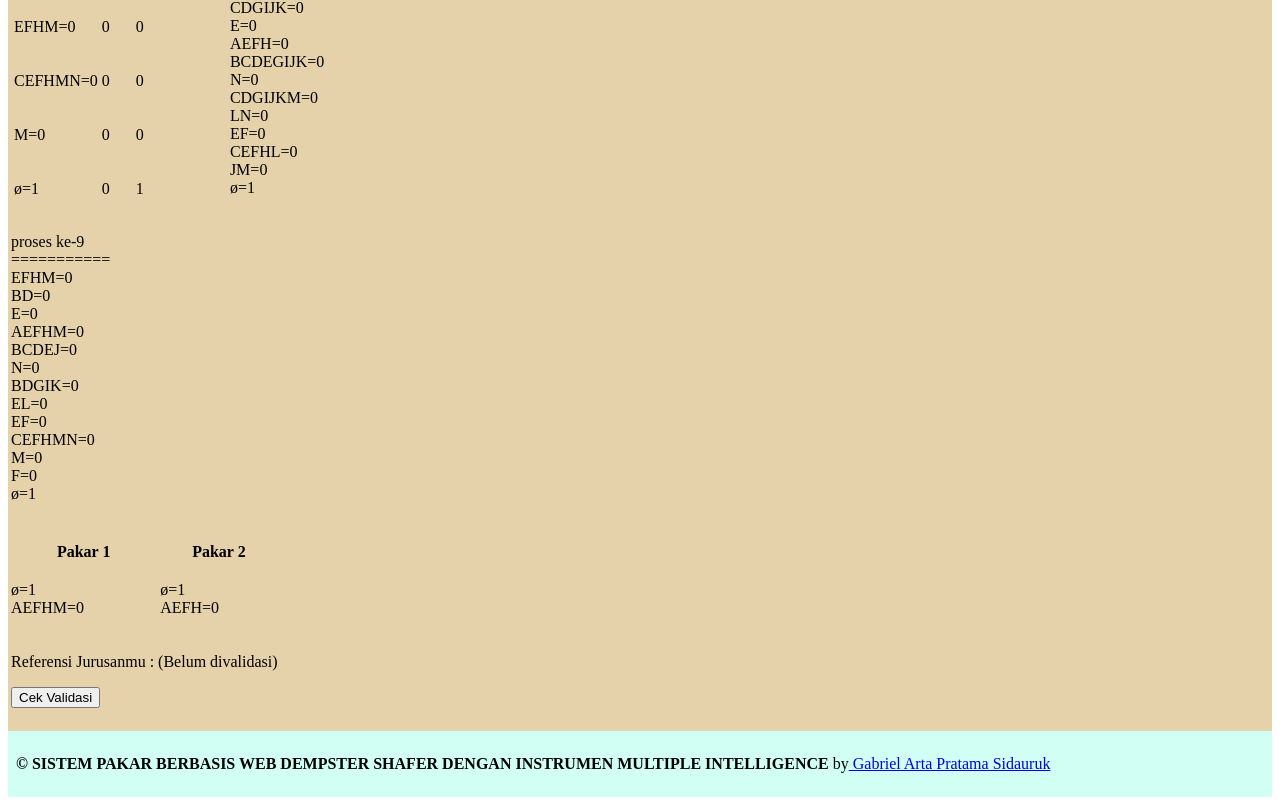
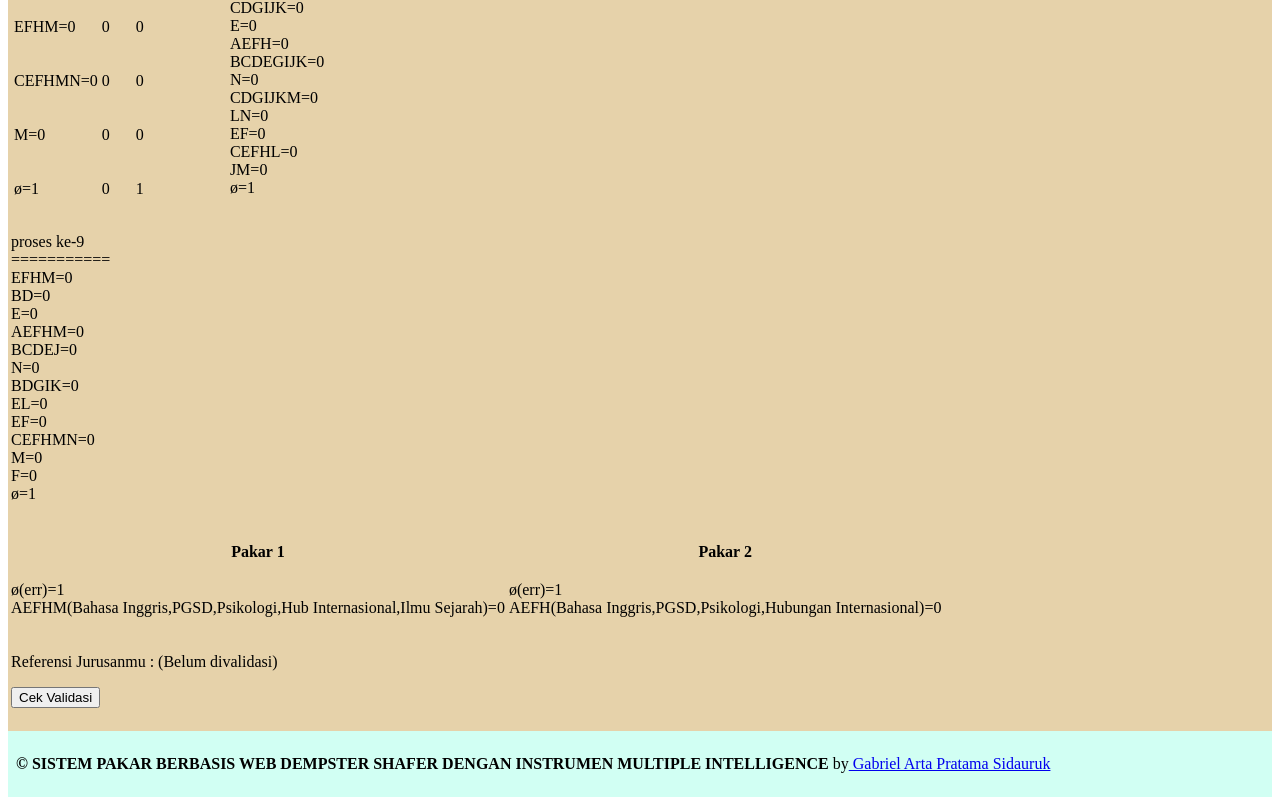
Before and after one commit to gabrielsidauruk/SISTEM-PAKAR-SKRIPSI, a React (Create React App) app: page /resultuser/1 in a window 1280 px wide. Shown: the part 6228-7033 px from the top of the page. Built offline with nearby package versions, Linux system fonts and the light colour scheme; no server answers; the HTML template or start-up script is replaced by a standard one.

Commit message:
update program

```diff
--- a/src/components/pages/ResultUser.js
+++ b/src/components/pages/ResultUser.js
@@ -33,9 +33,22 @@ const ResultUser = () => {
     const keyJurusan1 = ["AEFHM", "BCDEJ", "N",
         "BDGIK", "EL", "EF", "CEFHMN", "M", "F", "ø", "E", "BD", "EFHM"];
 
+    const namaJurusan1 = ["Bahasa Inggris,PGSD,Psikologi,Hub Internasional,Ilmu Sejarah",
+        "Matematika,Kedokteran,Teknik Mesin,PGSD,Farmasi", "Seni Musik", "Matematika,Teknik Mesin,DKV,Kimia,Teknik Arsitektur", "PGSD,PJOK"
+        , "PGSD,Psikologi", "Kedokteran,PGSD,Psikologi,Hubungan Internasional,Ilmu Sejarah,Seni Musik", "Ilmu Sejarah", "Psikologi",
+        "err", "PGSD", "Matematika,Teknik Mesin", "PGSD,Psikologi,Hubungan Internasional,Ilmu Sejarah"]
+
+
     const keyJurusan2 = ["AEFH", "BCDEGIJK", "N",
         "CDGIJKM", "LN", "EF", "CEFHL", "JM", "", "ø", "E", "CDGIJK", "EFH"
         , "CE", "C", "L", "J"];
+
+    const namaJurusan2 = ["Bahasa Inggris,PGSD,Psikologi,Hubungan Internasional",
+        "Matematika,Kedokteran,Teknik Mesin,PGSD,DKV,Kimia,Farmasi,Teknik Arsitektur", "Seni Musik", "Kedokteran,Teknik Mesin,DKV,Kimia,Farmasi,Teknik Arsitektur,Ilmu Sejarah",
+        "PJOK,Seni Musik", "PGSD,Psikologi", "Kedokteran,PGSD,Psikologi,Hubungan Internasional,PJOK", "Farmasi,Ilmu Sejarah", "",
+        "err", "PGSD", "Kedokteran,Teknik Mesin,DKV,Kimia,Farmasi,Teknik Arsitektur", "PGSD,Psikologi,Hubungan Internasional", "Kedokteran,PGSD",
+        "Kedokteran", "PJOK", "Farmasi"]
+
 
     beliefJurusan2.push(belief(kec1), belief(kec2), belief(kec3), belief(kec4),
         belief(kec5), belief(kec6), belief(kec7), belief(kec8));
@@ -120,7 +133,7 @@ const ResultUser = () => {
     function checkVALTrue() {
         setDisplayValidTrue(valCheckTrue)
     }
-    function result(bel, key) {
+    function result(bel, key, namjur) {
         bel.splice(20);
         var belcopy = [...bel];
         belcopy.sort(function (a, b) { return b - a });
@@ -140,12 +153,10 @@ const ResultUser = () => {
             valCheckTrue = false;
         }
         return (
-            <p>{key[i]}={bel[i]}<br></br>
-                {key[j]}={bel[j]}<br></br></p>
+            <p>{key[i]}({namjur[i]})={bel[i]}<br></br>
+                {key[j]}({namjur[j]})={bel[j]}<br></br></p>
         )
     }
-
-    const navigate = useNavigate();
     const postValidbyId = async () => {
         try {
             val();
@@ -1712,8 +1723,8 @@ const ResultUser = () => {
                     </thead>
                     <tbody>
                         <tr>
-                            <td>{result(beliefJurusan1, keyJurusan1)}</td>
-                            <td>{result(beliefJurusan2, keyJurusan2)}</td>
+                            <td>{result(beliefJurusan1, keyJurusan1, namaJurusan1)}</td>
+                            <td>{result(beliefJurusan2, keyJurusan2, namaJurusan2)}</td>
                         </tr>
                         <tr>
                             {console.log(valid)}
```
